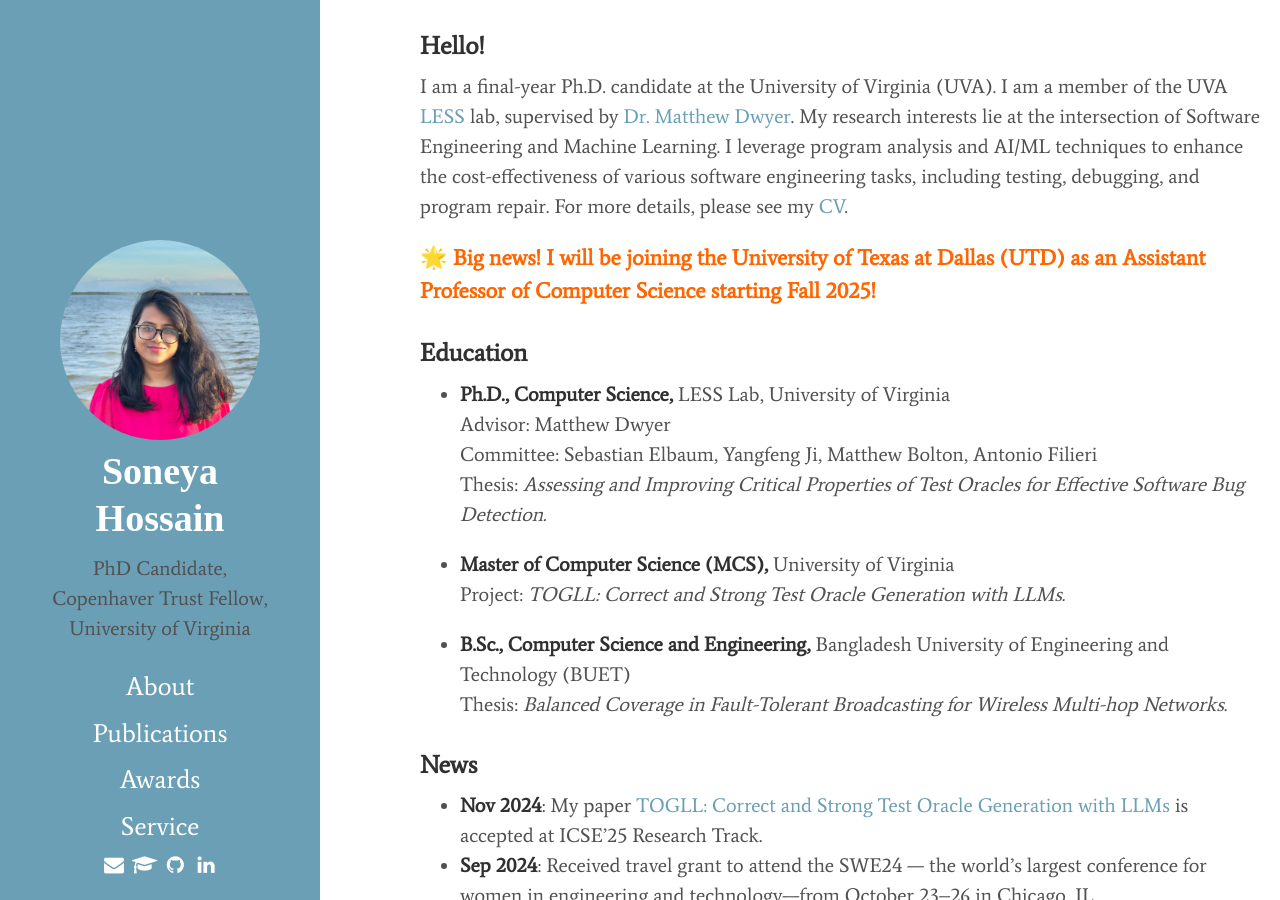
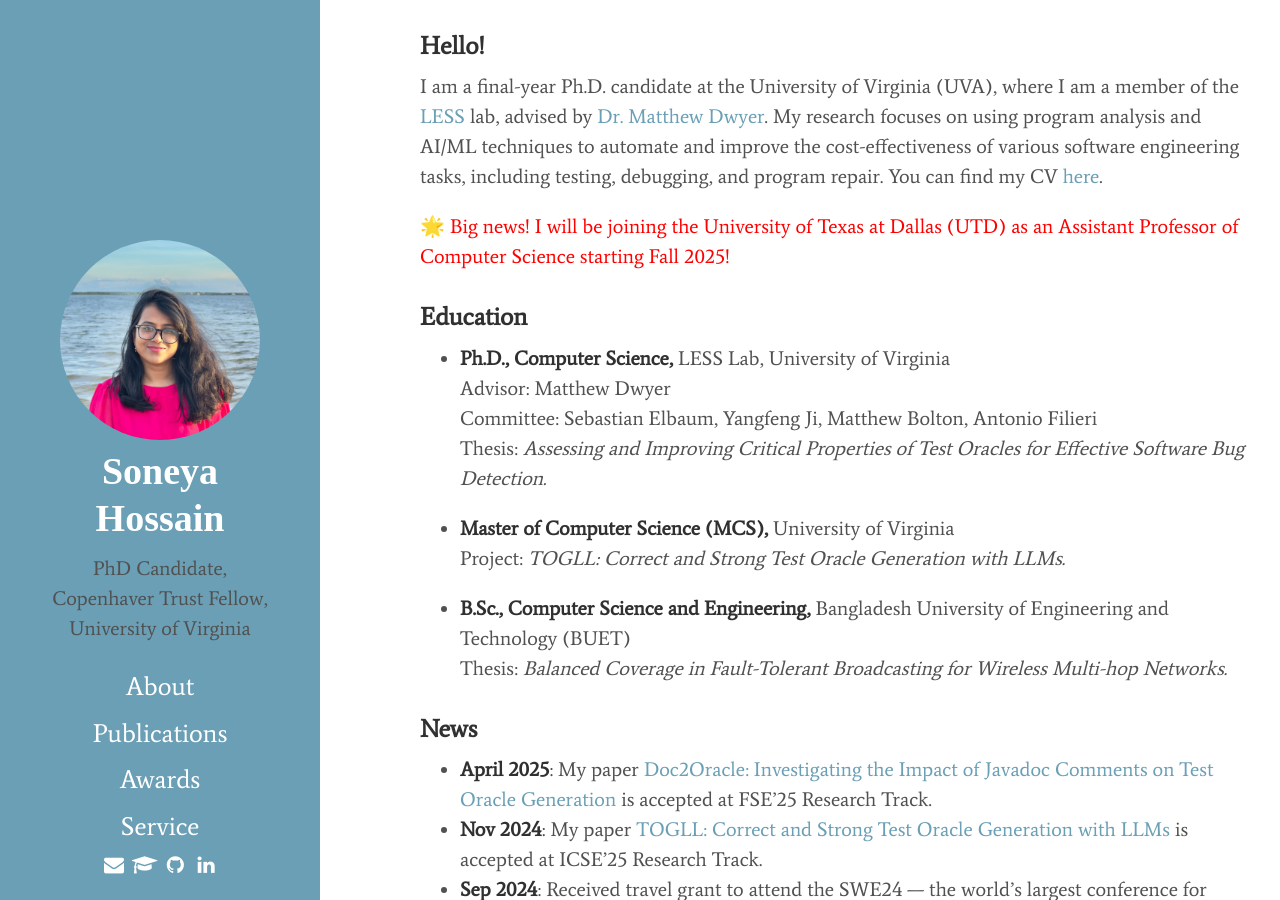
Before and after one commit to soneyahossain/soneyahossain.github.io, a Jekyll site: the page built from index.md, in a window 1280 px wide and 900 px high. Built offline with Jekyll 4.4.1, drawn with Linux system fonts in a browser that asks for light colours; cached includes are drawn as plain includes.

Commit message:
Update index.md

```diff
--- a/index.md
+++ b/index.md
@@ -5,11 +5,12 @@
 
 ### Hello!
 
-I am a final-year Ph.D. candidate at the University of Virginia (UVA). I am a member of the UVA [LESS](https://less-lab-uva.github.io/) lab, supervised by [Dr. Matthew Dwyer](https://matthewbdwyer.github.io/). My research interests lie at the intersection of Software Engineering and Machine Learning. I leverage program analysis and AI/ML techniques to enhance the cost-effectiveness of various software engineering tasks, including testing, debugging, and program repair. For more details, please see my [CV]({{'/'|relative_url}}assets/CV/CV.pdf).
+I am a final-year Ph.D. candidate at the University of Virginia (UVA), where I am a member of the [LESS](https://less-lab-uva.github.io/) lab, advised by [Dr. Matthew Dwyer](https://matthewbdwyer.github.io/). My research focuses on using program analysis and AI/ML techniques to automate and improve the cost-effectiveness of various software engineering tasks, including testing, debugging, and program repair. You can find my CV [here]({{'/'|relative_url}}assets/CV/CV.pdf).
 
-<p style="color:#ff6600; font-weight:bold; font-size:1.1em;">
+<span style="color:red">
 🌟 Big news! I will be joining the University of Texas at Dallas (UTD) as an Assistant Professor of Computer Science starting Fall 2025!
-</p>
+</span>
+
 
 
 ### Education
@@ -29,6 +30,7 @@
 
 
 ### News
+- **April 2025**: My paper [Doc2Oracle: Investigating the Impact of Javadoc Comments on Test Oracle Generation](https://arxiv.org/abs/2412.09360) is accepted at FSE'25 Research Track.
 - **Nov 2024**: My paper [TOGLL: Correct and Strong Test Oracle Generation with LLMs](https://doi.org/10.48550/arXiv.2405.03786) is accepted at ICSE'25 Research Track.
 - **Sep 2024**: Received travel grant to attend the SWE24 — the world's largest conference for women in engineering and technology—from October 23–26 in Chicago, IL.
 - **Sep 2024**: Received UVA's most prestigious endowed fellowship! This fellowship is awarded to outstanding doctoral students with an award of $12,000.
```
